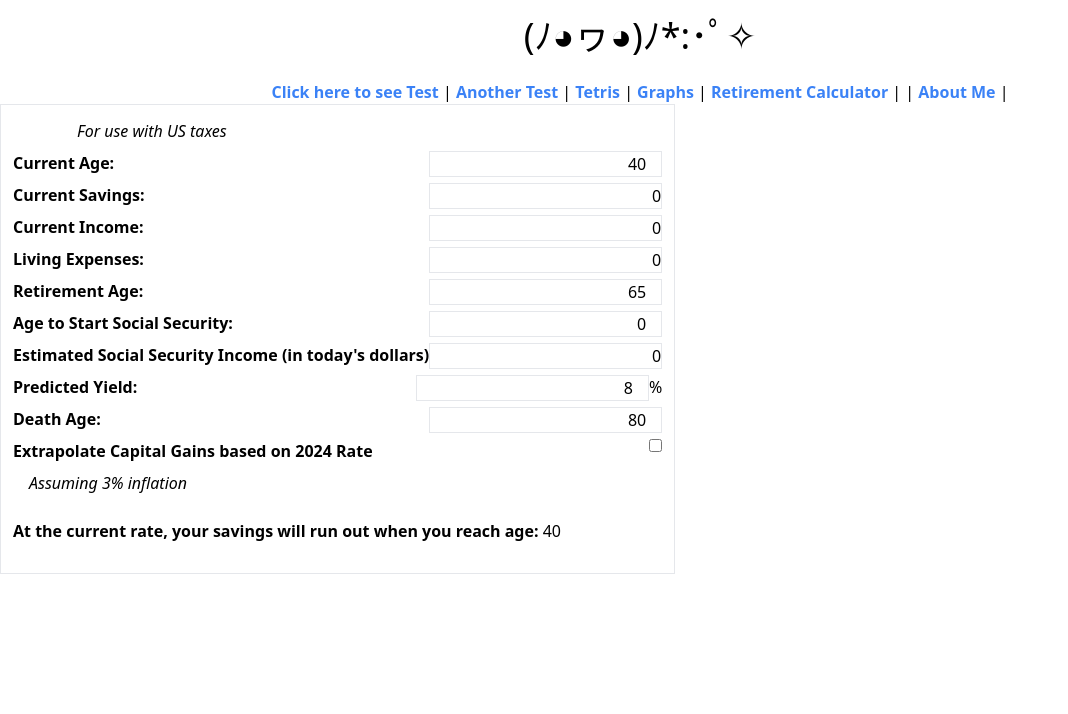
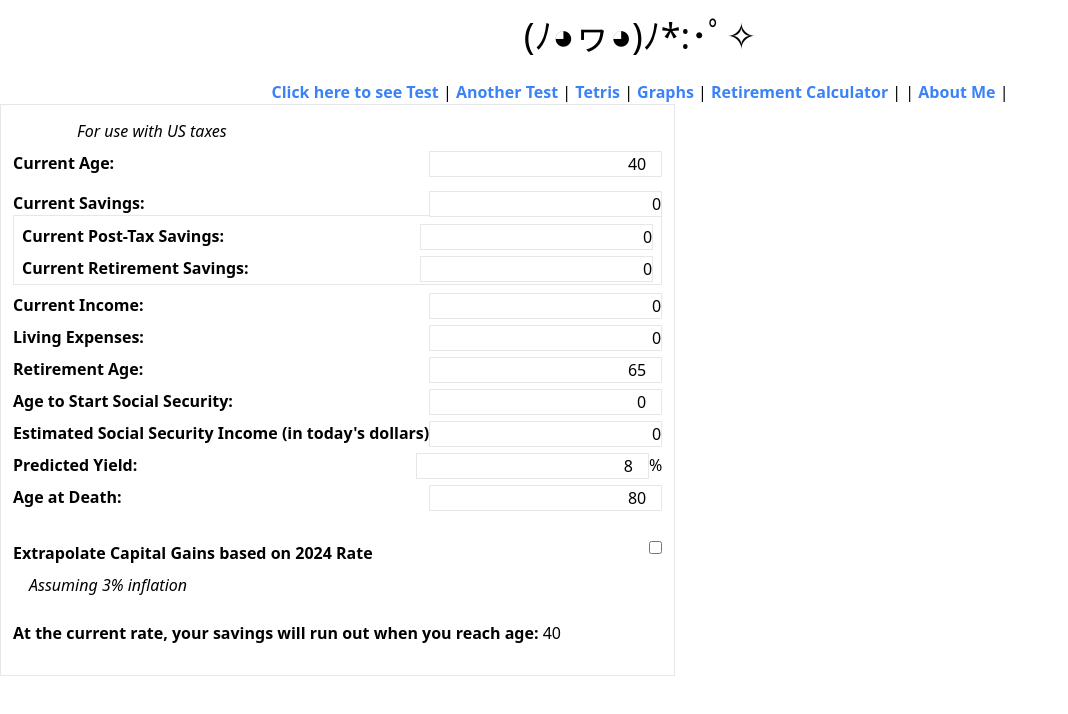
Before and after one commit to mtdamert/website, a React (Create React App) app: page /retirement-calc in a window 1280 px wide. Shown: the top 714 px of the page, without its empty margins (0-1068 px from the left). Built offline with nearby package versions, Linux system fonts and the light colour scheme.

Commit message:
Split savings into post-tax and retirement buckets

```diff
--- a/src/components/RetirementCalc.js
+++ b/src/components/RetirementCalc.js
@@ -2,6 +2,9 @@ import { useState } from 'react';
 
 function RetirementCalc() {
     const [savings, setSavings] = useState(0);
+    const [postTaxSavings, setPostTaxSavings] = useState(0);
+    const [retirementSavings, setRetirementSavings] = useState(0);
+
     const [income, setIncome] = useState(0);
     const [livingExpenses, setLivingExpenses] = useState(0);
     const [currentAge, setCurrentAge] = useState(40);
@@ -21,6 +24,7 @@ function RetirementCalc() {
         let remainingSavings = savings;
         let yearlyExpenses = livingExpenses;
         let sSIncome = socialSecurityIncome;
+        let ageOfDeath = deathAge;
 
         let capGainsLow = 44625;
         let capGainsHigh = 492300;
@@ -29,7 +33,10 @@ function RetirementCalc() {
         // TODO: Add cost basis
         // TODO: Break savings into basic and retirement (and add fee for withdrawal before age 59.5)
 
-        while (remainingSavings > 0 && ageCounter < 200) {
+        if (ageOfDeath < currentAge)
+            ageOfDeath = 200;
+
+        while (remainingSavings > 0 && ageCounter < ageOfDeath) {
             remainingSavings -= yearlyExpenses;
             yearlyExpenses *= 1.03;
             sSIncome *= 1.02;
@@ -44,17 +51,26 @@ function RetirementCalc() {
                 capGainsHigh *= 1.03;
             }
 
-            console.log("age: " + ageCounter);
-            console.log("savings: " + remainingSavings);
-            console.log("expenses: " + yearlyExpenses);
+            // console.log("age: " + ageCounter);
+            // console.log("savings: " + remainingSavings);
+            // console.log("expenses: " + yearlyExpenses);
 
             ageCounter += 1;
+        }
+
+        if (ageCounter === ageOfDeath && remainingSavings > 0) {
+            // ERROR: We can't set this, because it re-runs this loop             //setDeathAge(100); // TEST TEST TEST
+            // console.log("STILL SOME MONEY LEFT AT DEATH");
+            // console.log("ageCounter: " + ageCounter);
+            // console.log("ageOfDeath: " + ageOfDeath);
+            // console.log("remainingSavings: " + remainingSavings);
+            // console.log("============");
         }
 
         if (ageCounter === currentAge)
             return currentAge;
         else
-            return ageCounter - 1;
+            return ageCounter;
     }
 
     // If you can spend more than you're spending, calculate that difference
@@ -82,7 +98,8 @@ function RetirementCalc() {
                     />
             </div>
 
-            <div className="pt-2">
+
+            <div className="pt-4">
                 <label className="font-semibold">
                     Current Savings:
                 </label>{/* todo: sanitize input */}
@@ -91,6 +108,36 @@ function RetirementCalc() {
                     onChange={(e) => setSavings(e.target.value)}
                     className="float-right border text-right"
                 />
+            </div>
+
+            <div className="border pt-2 px-2 py-1">
+
+                <div>
+                    <label className="font-semibold">
+                        Current Post-Tax Savings:
+                    </label>{/* todo: sanitize input */}
+                    <input type="text"
+                        value={[postTaxSavings]}
+                        onChange={
+                            (e) => { setPostTaxSavings(e.target.value); setSavings(Number(e.target.value) + Number(retirementSavings)); }
+                        }
+                        className="float-right border text-right"
+                    />
+                </div>
+
+                <div className="pt-2">
+                    <label className="font-semibold">
+                        Current Retirement Savings:
+                    </label>{/* todo: sanitize input */}
+                    <input type="text"
+                        value={retirementSavings}
+                        onChange={
+                            (e) => { setRetirementSavings(e.target.value); setSavings(Number(e.target.value) + Number(postTaxSavings)); }
+                        }
+                        className="float-right border text-right"
+                    />
+                </div>
+
             </div>
 
             <div className="pt-2">
@@ -163,7 +210,7 @@ function RetirementCalc() {
 
             <div className="pt-2">
                 <label className="font-semibold">
-                    Death Age:
+                    Age at Death:
                 </label>
                 <input type="number"
                     value={deathAge}
@@ -172,7 +219,7 @@ function RetirementCalc() {
                 />
             </div>
 
-            <div className="pt-2">
+            <div className="pt-8">
                 <label className="font-semibold">
                     Extrapolate Capital Gains based on 2024 Rate
                 </label>
```
